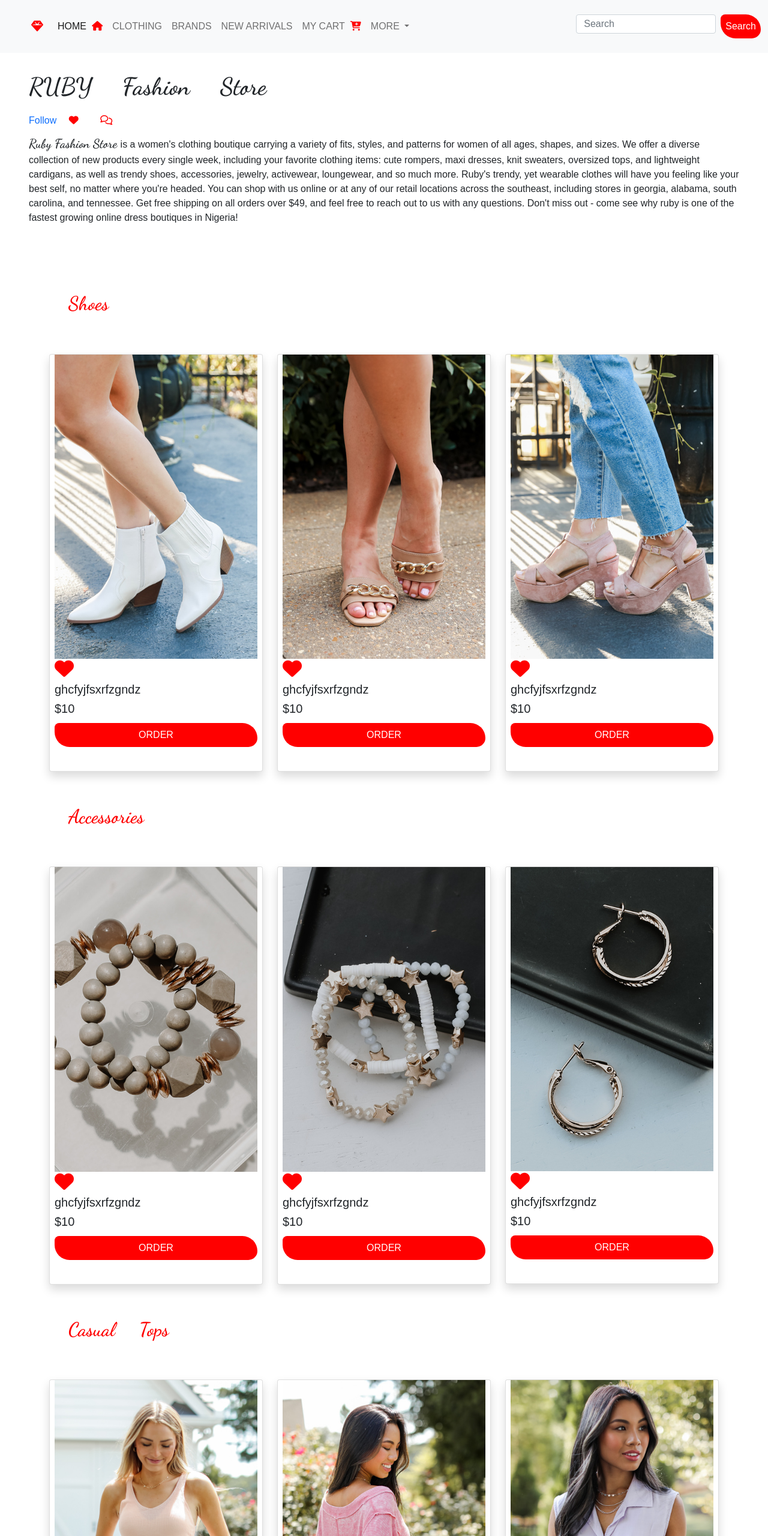
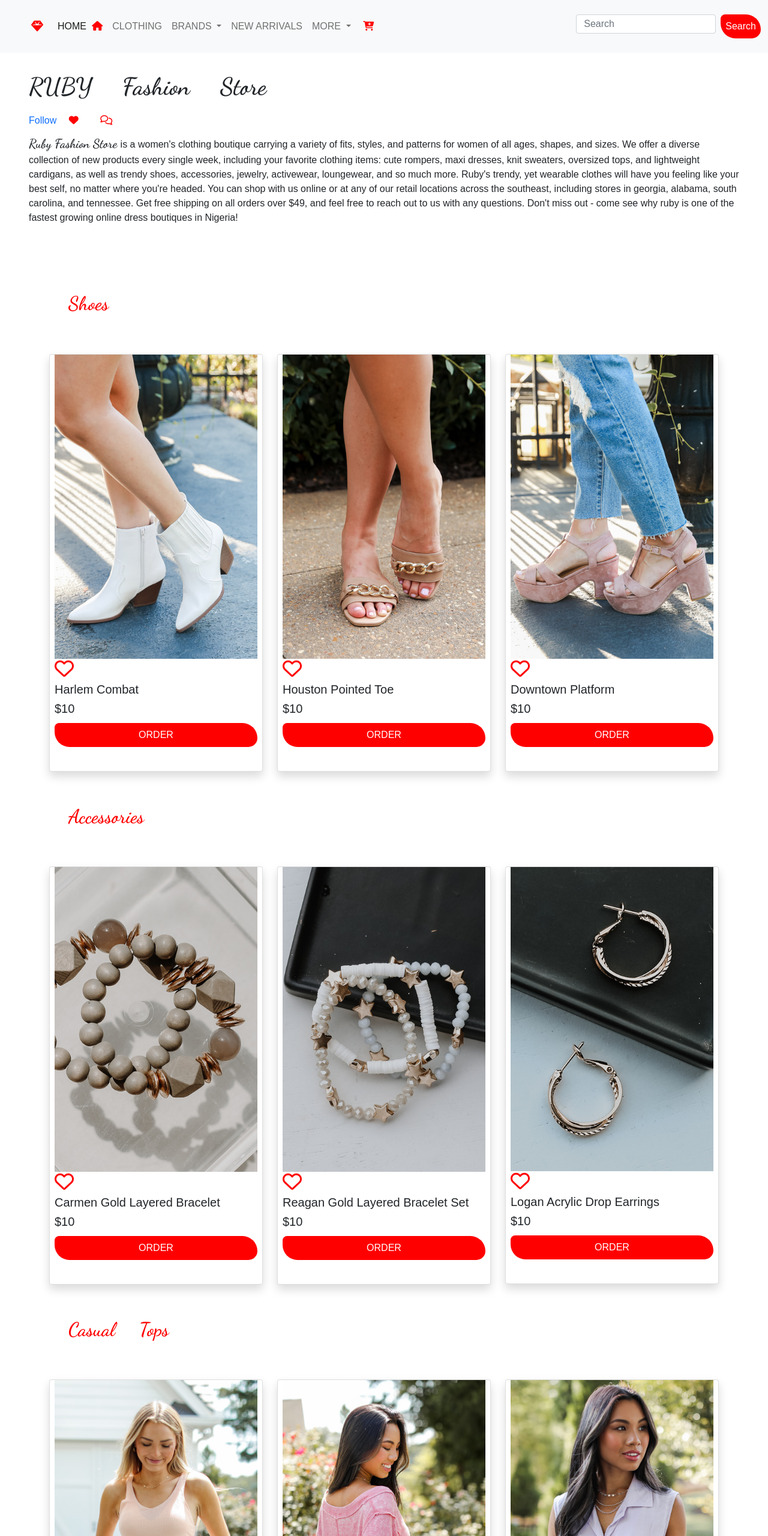
Before and after one commit to PrincessMaggy/Ruby-store, a plain HTML site: page index.html in a window 1280 px wide. Shown: the top 2560 px of the page at 60% size. Drawn offline with nearby package versions, Linux system fonts and the light colour scheme; a web font is replaced by a local one.

Commit message:
Modified some features

```diff
--- a/index.html
+++ b/index.html
@@ -13,6 +13,7 @@
     <title>Home</title>
 </head>
 <body>
+  <header>
     <!-- navigation menu -->
       <nav class="navbar navbar-expand-lg navbar-light bg-light">
           <div class="container-fluid">
@@ -31,14 +32,20 @@
                 <li class="nav-item">
                   <a class="nav-link" href="#">CLOTHING</a>
                 </li>
-              <li class="nav-item">
-                <a class="nav-link" href="#">BRANDS</a>
+                <li class="nav-item dropdown">
+                  <a class="nav-link dropdown-toggle" href="#" id="navbarDropdown" role="button" data-bs-toggle="dropdown" aria-expanded="false">
+                      BRANDS
+                  </a>
+                  <ul class="dropdown-menu" aria-labelledby="navbarDropdown">
+                    <li><a class="dropdown-item" href="#">SHOES</a></li>
+                    <li><a class="dropdown-item" href="#">BAGS</a></li>
+                    <li><hr class="dropdown-divider"></li>
+                    <li><a class="dropdown-item" href="#"> SUITS
+                    </a></li>
+                  </ul>
                 </li>
                 <li class="nav-item">
                   <a class="nav-link" href="#">NEW ARRIVALS</a>
-              </li>
-              <li class="nav-item">
-                <a class="nav-link" href="#">MY CART <i class="fas fa-cart-plus"></i></a>
                 </li>
 
                 <li class="nav-item dropdown">
@@ -46,12 +53,13 @@
                       MORE
                   </a>
                   <ul class="dropdown-menu" aria-labelledby="navbarDropdown">
-                  <li><a class="dropdown-item" href="#">Shoes</a></li>
-                  <li><a class="dropdown-item" href="#">Bags</a></li>
-                  <li><hr class="dropdown-divider"></li>
-                  <li><a class="dropdown-item" href="#"> Suits
-                  </a></li>
+                    <li><a class="dropdown-item" href="#">LOG IN</a></li>
+                    <li><a class="dropdown-item" href="#">SIGN UP</a></li>
                   </ul>
+                </li>
+
+                <li class="nav-item">
+                  <a class="nav-link" href="#"> <i class="fas fa-cart-plus"></i></a>
                 </li>
 
               </ul>
@@ -62,7 +70,7 @@
             </div>
           </div>
         </nav>
-
+      </header>
 
 <!-- top section -->
     <section class="top">
@@ -99,8 +107,8 @@
           <div class="col-lg-4 col-sm-6 col-xl-4 my-4">
               <div class="card px-2 pb-4 shadow">
                  <img src="images/shoe1.jpg" class="img img-fluid">
-                  <a href="#" class="heart mb-1 "><i class="fa fa-heart fa-2x"></i></a>
-                  <h5 class="card-title"> ghcfyjfsxrfzgndz</h5>
+                  <a href="#" class="heart mb-1 "><i class="far fa-heart fa-2x"></i></a>
+                  <h5 class="card-title"> Harlem Combat</h5>
                   <h5 class="info">$10</h5>
                   <a href="" class="btn btn-block  mt-1" id="btn" > ORDER </a>
               </div>
@@ -110,8 +118,8 @@
           <div class="col-lg-4 col-sm-6 col-xl-4 my-4">
             <div class="card px-2 pb-4 shadow">
                <img src="images/shoe2.jpg" class="img img-fluid">
-                <a href="#" class="heart mb-1 "><i class="fa fa-heart fa-2x"></i></a>
-                <h5 class="card-title"> ghcfyjfsxrfzgndz</h5>
+                <a href="#" class="heart mb-1 "><i class="far fa-heart fa-2x"></i></a>
+                <h5 class="card-title"> Houston Pointed Toe</h5>
                 <h5 class="info">$10</h5>
                 <a href="" class="btn btn-block  mt-1" id="btn" > ORDER </a>
             </div>
@@ -120,8 +128,8 @@
         <div class="col-lg-4 col-sm-6 col-xl-4 my-4">
           <div class="card px-2 pb-4 shadow">
              <img src="images/shoe3.jpg" class="img img-fluid">
-              <a href="#" class="heart mb-1 "><i class="fa fa-heart fa-2x"></i></a>
-              <h5 class="card-title"> ghcfyjfsxrfzgndz</h5>
+              <a href="#" class="heart mb-1 "><i class="far fa-heart fa-2x"></i></a>
+              <h5 class="card-title"> Downtown Platform </h5>
               <h5 class="info">$10</h5>
               <a href="" class="btn btn-block  mt-1" id="btn" > ORDER </a>
           </div>
@@ -137,8 +145,8 @@
         <div class="col-lg-4 col-sm-6 col-xl-4 my-4">
             <div class="card px-2 pb-4 shadow">
               <img src="images/accessory1.jpg"class="img img-fluid">
-                <a href="#" class="heart mb-1 "><i class="fa fa-heart fa-2x"></i></a>
-                <h5 class="card-title"> ghcfyjfsxrfzgndz</h5>
+                <a href="#" class="heart mb-1 "><i class="far fa-heart fa-2x"></i></a>
+                <h5 class="card-title"> Carmen Gold Layered Bracelet</h5>
                 <h5 class="info">$10</h5>
                 <a href="" class="btn btn-block  mt-1" id="btn" > ORDER </a>
             </div>
@@ -148,8 +156,8 @@
         <div class="col-lg-4 col-sm-6 col-xl-4 my-4">
           <div class="card px-2 pb-4 shadow">
             <img src="images/accessory2.jpg"class="img img-fluid">
-              <a href="#" class="heart mb-1 "><i class="fa fa-heart fa-2x"></i></a>
-              <h5 class="card-title"> ghcfyjfsxrfzgndz</h5>
+              <a href="#" class="heart mb-1 "><i class="far fa-heart fa-2x"></i></a>
+              <h5 class="card-title"> Reagan Gold Layered Bracelet Set</h5>
               <h5 class="info">$10</h5>
               <a href="" class="btn btn-block  mt-1" id="btn" > ORDER </a>
           </div>
@@ -158,8 +166,8 @@
       <div class="col-lg-4 col-sm-6 col-xl-4 my-4">
         <div class="card px-2 pb-4 shadow">
           <img src="images/accessory3.jpg"class="img img-fluid">
-            <a href="#" class="heart mb-1 "><i class="fa fa-heart fa-2x"></i></a>
-            <h5 class="card-title"> ghcfyjfsxrfzgndz</h5>
+            <a href="#" class="heart mb-1 "><i class="far fa-heart fa-2x"></i></a>
+            <h5 class="card-title"> Logan Acrylic Drop Earrings</h5>
             <h5 class="info">$10</h5>
             <a href="" class="btn btn-block  mt-1" id="btn" > ORDER </a>
         </div>
@@ -176,8 +184,8 @@
       <div class="col-lg-4 col-sm-6 col-xl-4 my-4">
           <div class="card px-2 pb-4 shadow">
             <img src="images/top1.jpg"class="img img-fluid">
-              <a href="#" class="heart mb-1 "><i class="fa fa-heart fa-2x"></i></a>
-              <h5 class="card-title"> ghcfyjfsxrfzgndz</h5>
+              <a href="#" class="heart mb-1 "><i class="far fa-heart fa-2x"></i></a>
+              <h5 class="card-title"> Hayden Everyday Tee - Olive</h5>
               <h5 class="info">$10</h5>
               <a href="" class="btn btn-block  mt-1" id="btn" > ORDER </a>
           </div>
@@ -187,8 +195,8 @@
       <div class="col-lg-4 col-sm-6 col-xl-4 my-4">
         <div class="card px-2 pb-4 shadow">
           <img src="images/top2.jpg"class="img img-fluid">
-            <a href="#" class="heart mb-1 "><i class="fa fa-heart fa-2x"></i></a>
-            <h5 class="card-title"> ghcfyjfsxrfzgndz</h5>
+            <a href="#" class="heart mb-1 "><i class="far fa-heart fa-2x"></i></a>
+            <h5 class="card-title"> Hayden Everyday Tee - Black</h5>
             <h5 class="info">$10</h5>
             <a href="" class="btn btn-block  mt-1" id="btn" > ORDER </a>
         </div>
@@ -197,8 +205,9 @@
     <div class="col-lg-4 col-sm-6 col-xl-4 my-4">
       <div class="card px-2 pb-4 shadow">
         <img src="images/top3.jpg"class="img img-fluid">
-          <a href="#" class="heart mb-1 "><i class="fa fa-heart fa-2x"></i></a>
-          <h5 class="card-title"> ghcfyjfsxrfzgndz</h5>
+          <a href="#" class="heart mb-1 "><i class="far fa-heart fa-2x"></i></a>
+          <h5 class="card-title">
+            Lennon Everyday Knit Tank - Ivory</h5>
           <h5 class="info">$10</h5>
           <a href="" class="btn btn-block  mt-1" id="btn" > ORDER </a>
       </div>
```
Lines whose indentation alone changed are shown as unchanged.
